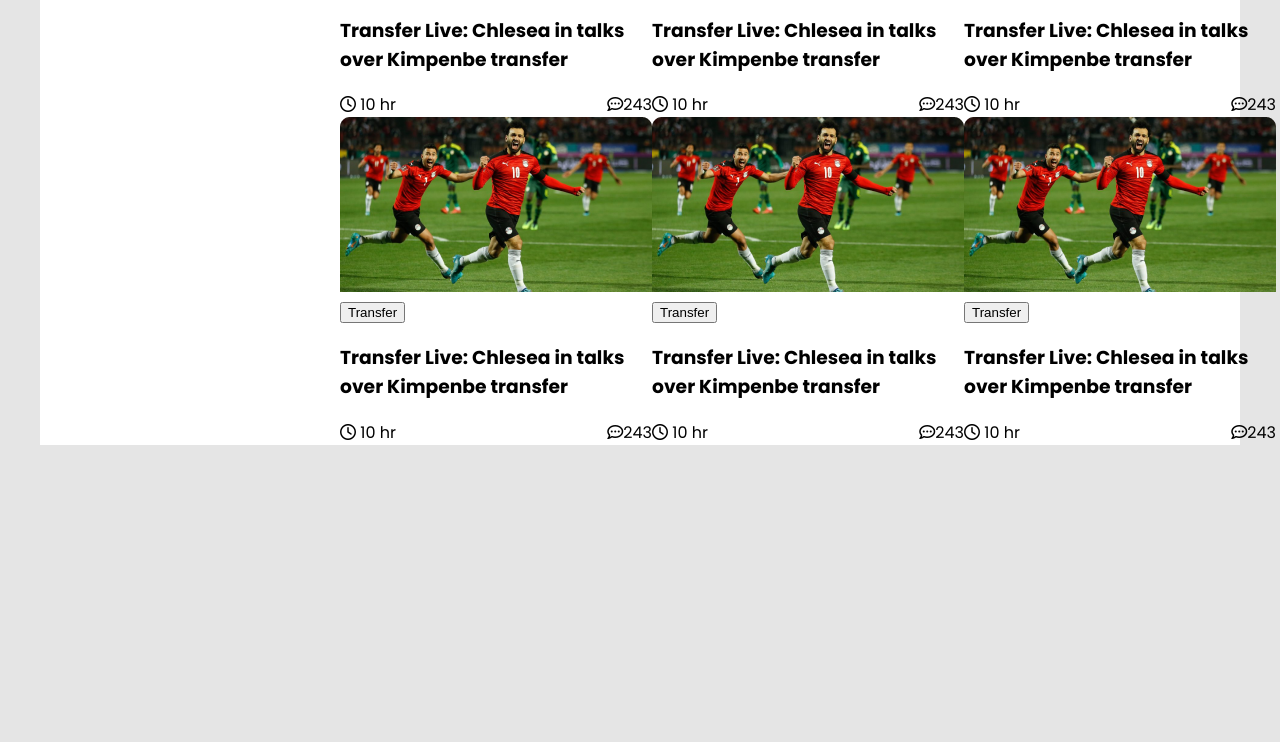
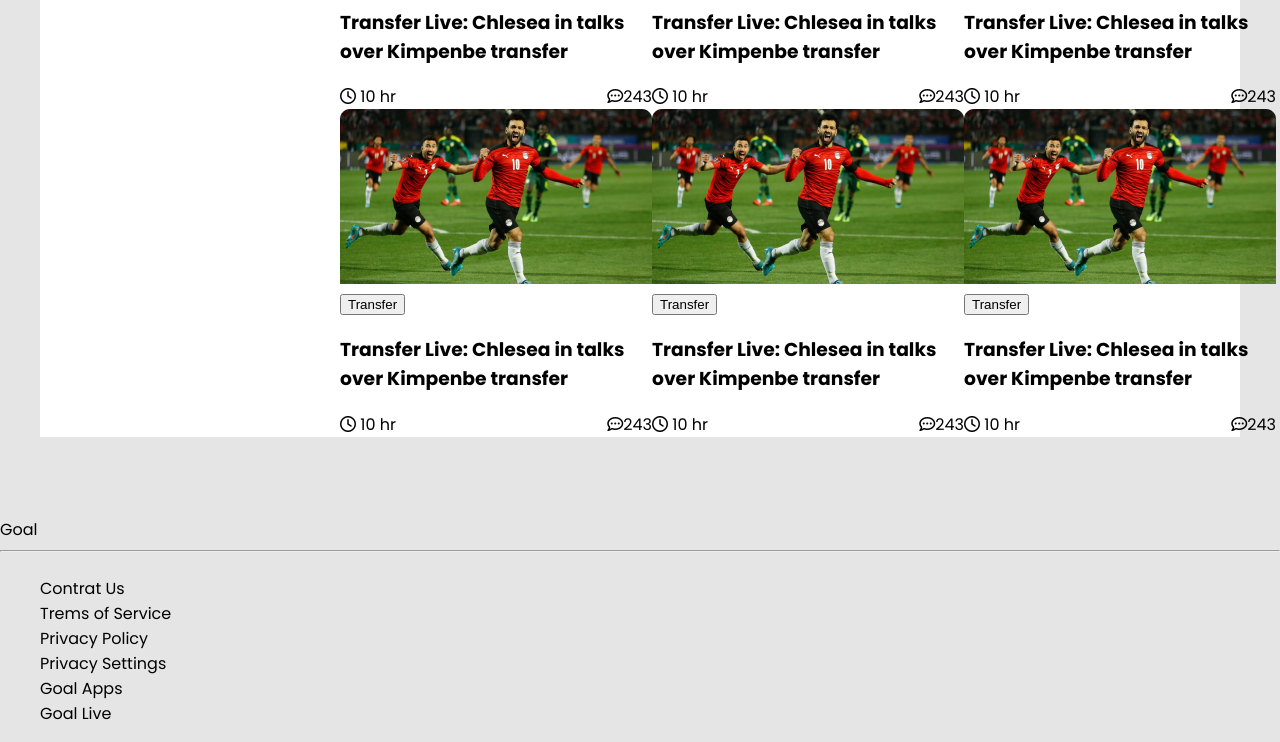
Before and after one commit to shobuj-mrs/world-cup, a plain HTML site: page index.html in a window 1280 px wide. Shown: the part 1085-1827 px from the top of the page. Before the commit the page ends 1618 px from the top, so only its background shows below. Drawn offline with Linux system fonts and the light colour scheme.

Commit message:
footer section added

```diff
--- a/index.html
+++ b/index.html
@@ -20,7 +20,7 @@
 
 <body>
 
-    <!-- woeld cup main section  -->
+    <!-- world cup main section  -->
 
     <main>
 
@@ -33,7 +33,7 @@
                         professional footballer
                         who plays as a left-back . Known for his offensive capabilities , trickery, and technical
                         qualities Marcelo is often regarded as one of the greatest left-backs of all time. </p>
-                    <button class="button"><a href="">Watch Live <span><i
+                    <button class="button"><a href="#">Watch Live <span><i
                                     class="fa-solid fa-angle-right"></i></span></a></button>
                 </div>
                 <div class="image half-width">
@@ -210,6 +210,21 @@
         </section>
     </main>
 
+
 </body>
+<footer>
+    <h class="goal">Goal</h>
+    <hr>
+    <div class="footer-menu">
+        <ul>
+            <li class="list-item"><a href="#"></a>Contrat Us </li>
+            <li class="list-item"><a href="#"></a>Trems of Service </li>
+            <li class="list-item"><a href="#"></a> Privacy Policy</li>
+            <li class="list-item"><a href="#"></a> Privacy Settings </li>
+            <li class="list-item"><a href="#"></a> Goal Apps </li>
+            <li class="list-item"><a href="#"></a> Goal Live </li>
+        </ul>
+    </div>
+</footer>
 
 </html>
--- a/styles/style.css
+++ b/styles/style.css
@@ -5,6 +5,8 @@
 body {
     font-family: 'Poppins', sans-serif;
     background: #E5E5E5;
+    margin: 0;
+
 }
 
 main {
@@ -132,3 +134,22 @@ h1 {
     display: flex;
     justify-content: space-between;
 }
+
+
+
+
+
+/* footer section start  */
+.goal {
+    /* color: #E5E5E5; */
+    text-align: center;
+}
+
+.footer-menu {
+    display: flex;
+
+}
+
+.list-item {
+    list-style: none;
+}
```
